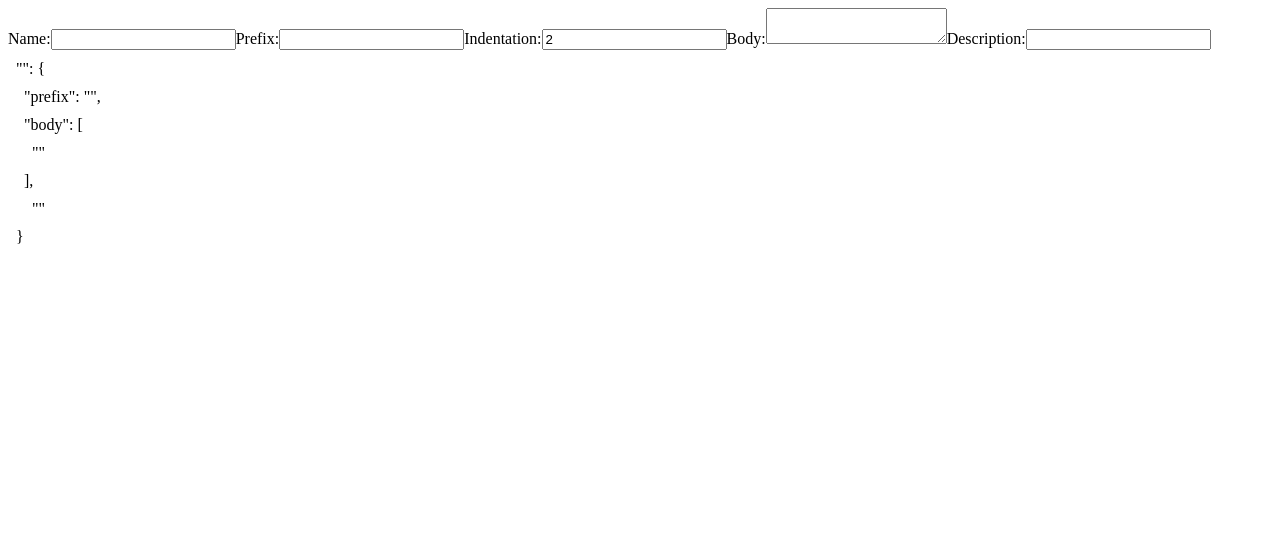
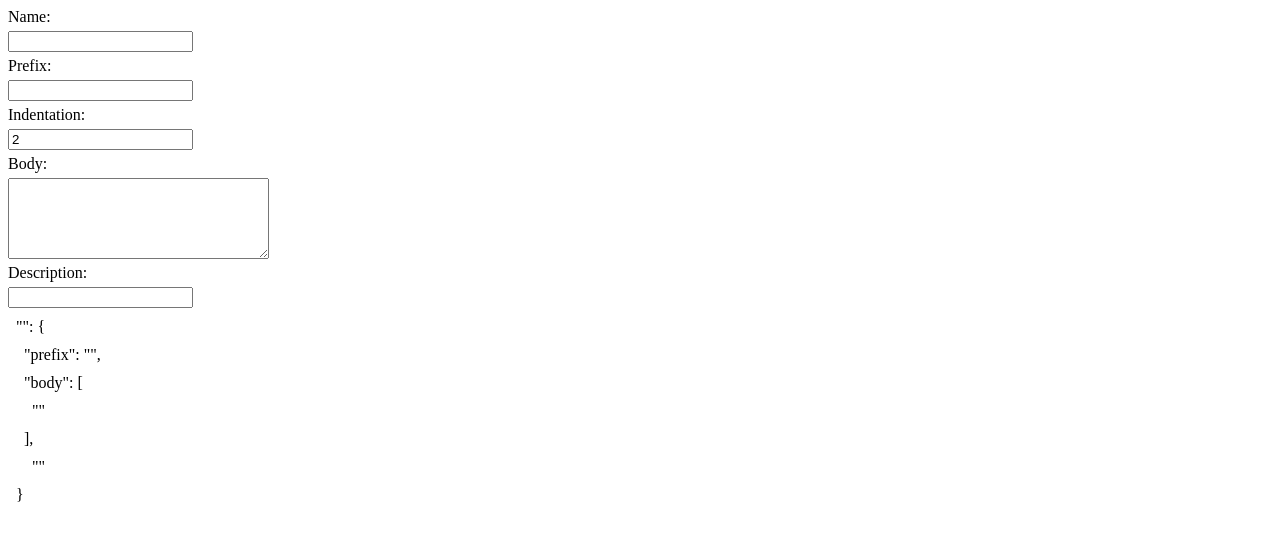
Before and after one commit to TiagoJacintoDev/vscode-snippet-generator, a React (Vite) app: page / in a window 1280 px wide. Shown: the top 534 px of the page. Built offline with nearby package versions, Linux system fonts and the light colour scheme.

Commit message:
Sync Tabs While Writing the Body

```diff
--- a/src/components/Form.tsx
+++ b/src/components/Form.tsx
@@ -1,8 +1,9 @@
-import { ChangeEvent } from "react";
+import { ChangeEvent, Dispatch, SetStateAction } from "react";
 import { Inputs } from "../types/Inputs";
+import { Tab } from "../types/Tab";
 
 interface FormProps {
-  setInput: (e: ChangeEvent<HTMLInputElement | HTMLTextAreaElement>) => void;
+  setInputs: Dispatch<SetStateAction<Inputs>>;
 }
 
 export const Form = ({
@@ -11,10 +12,71 @@ export const Form = ({
   indentation,
   body,
   description,
-  setInput,
+  setInputs,
 }: Inputs & FormProps) => {
+  const setInput = (e: ChangeEvent<HTMLInputElement | HTMLTextAreaElement>) => {
+    setInputs((lastInputs) => ({
+      ...lastInputs,
+      [e.target.name]:
+        e.target.type === "number"
+          ? Math.max(0, +e.target.value)
+          : e.target.value,
+    }));
+  };
+
+  const syncTabs = (body: string) => {
+    const placeholder = "(?<=\\${)(.+?)(?=})";
+    const tabWithBrackets = "(?<=\\${)(\\d+)(?=})";
+    const tabWithoutBrackets = "(?<=\\$)(\\d+)";
+    const regex = new RegExp(
+      placeholder + "|" + tabWithoutBrackets + "|" + tabWithBrackets,
+      "g"
+    );
+
+    const tabs = [...body.matchAll(regex)];
+
+    const newTabs = tabs.map((tab) => {
+      const currentMatch = tab[0];
+
+      const id = currentMatch.split(":")[0];
+      const label = currentMatch.slice(id.length + 1);
+      const startPos = tab.index!;
+      const endPos = startPos + currentMatch.length;
+
+      let object: Tab = { id: +id, startPos, endPos };
+
+      if (label) object.label = label;
+
+      return object;
+    });
+
+    // TODO: Better Architecture
+    for (let i = 0; i < newTabs.length; i++) {
+      for (let j = 1; j < newTabs.length; j++) {
+        if (newTabs[i].id === newTabs[j].id) {
+          if (!newTabs[i].label && !newTabs[j].label) continue;
+
+          if (newTabs[j].label) {
+            newTabs[i].label = newTabs[j].label;
+          } else {
+            newTabs[j].label = newTabs[i].label;
+          }
+        }
+      }
+    }
+
+    setInputs((lastInputs) => ({ ...lastInputs, tabs: newTabs }));
+  };
+
   return (
-    <form>
+    <form
+      style={{
+        display: "flex",
+        flexDirection: "column",
+        alignItems: "flex-start",
+        gap: "5px",
+      }}
+    >
       <label htmlFor="name">Name:</label>
       <input id="name" name="name" value={name} onChange={setInput} />
 
@@ -31,7 +93,17 @@ export const Form = ({
       />
 
       <label htmlFor="body">Body:</label>
-      <textarea id="body" name="body" value={body} onChange={setInput} />
+      <textarea
+        rows={5}
+        cols={30}
+        id="body"
+        name="body"
+        value={body}
+        onChange={(e) => {
+          setInput(e);
+          syncTabs(e.target.value);
+        }}
+      />
 
       <label htmlFor="description">Description:</label>
       <input
@@ -43,3 +115,8 @@ export const Form = ({
     </form>
   );
 };
+
+// let input = "$09321 ${209321} ${0: label test32134 %@#$@#!)%*#${}}";
+// let regex = /(?<=\$)(\d+)|(?<=\$\{)(\d+)(?=\})|(?<=\$\{)(.*)(?=\})/g;
+// let matches = input.match(regex);
+// console.log(matches); // ["09321", "209321","0: label test32134 %@#$@#!)%*#${}"]
```
